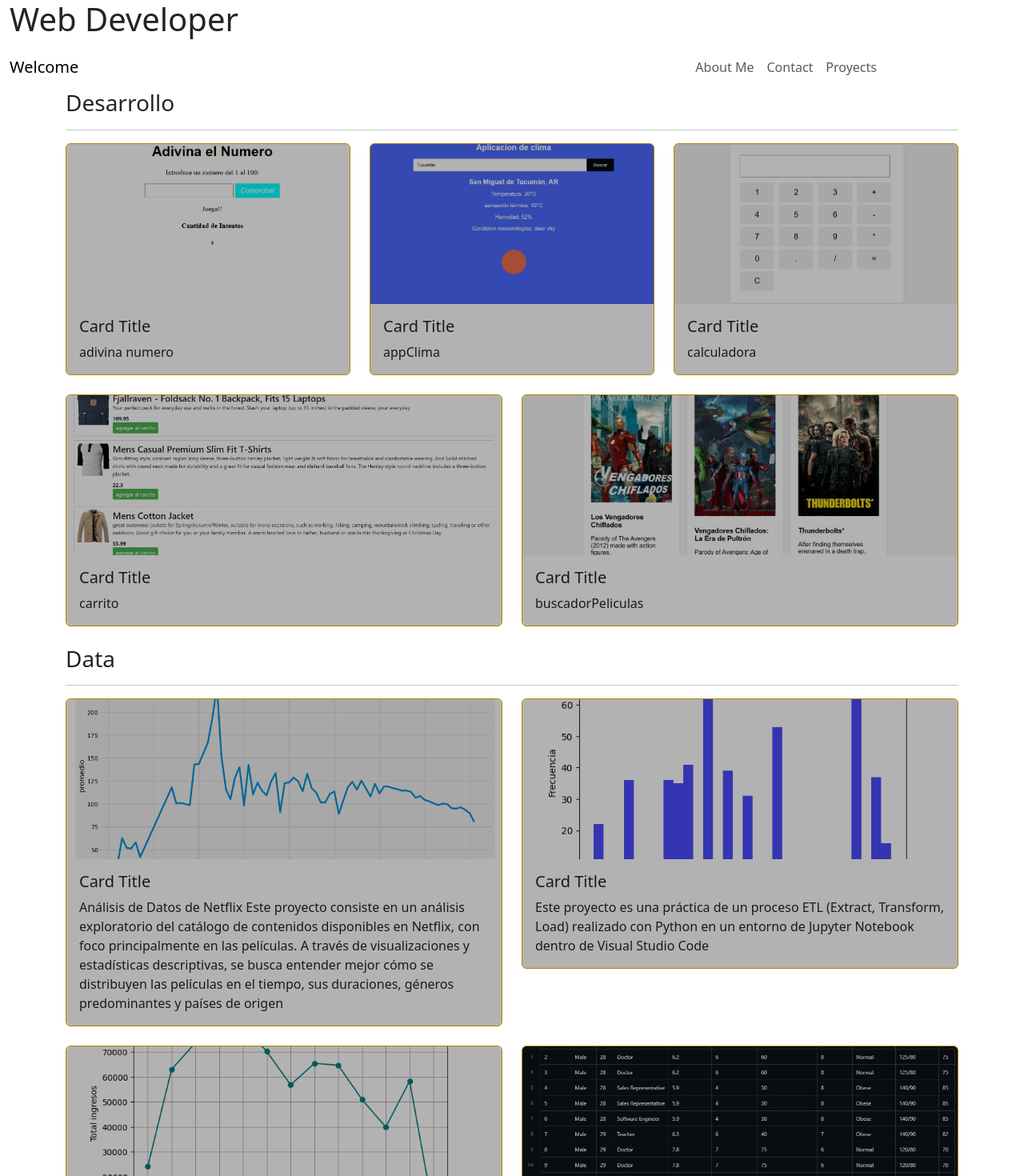
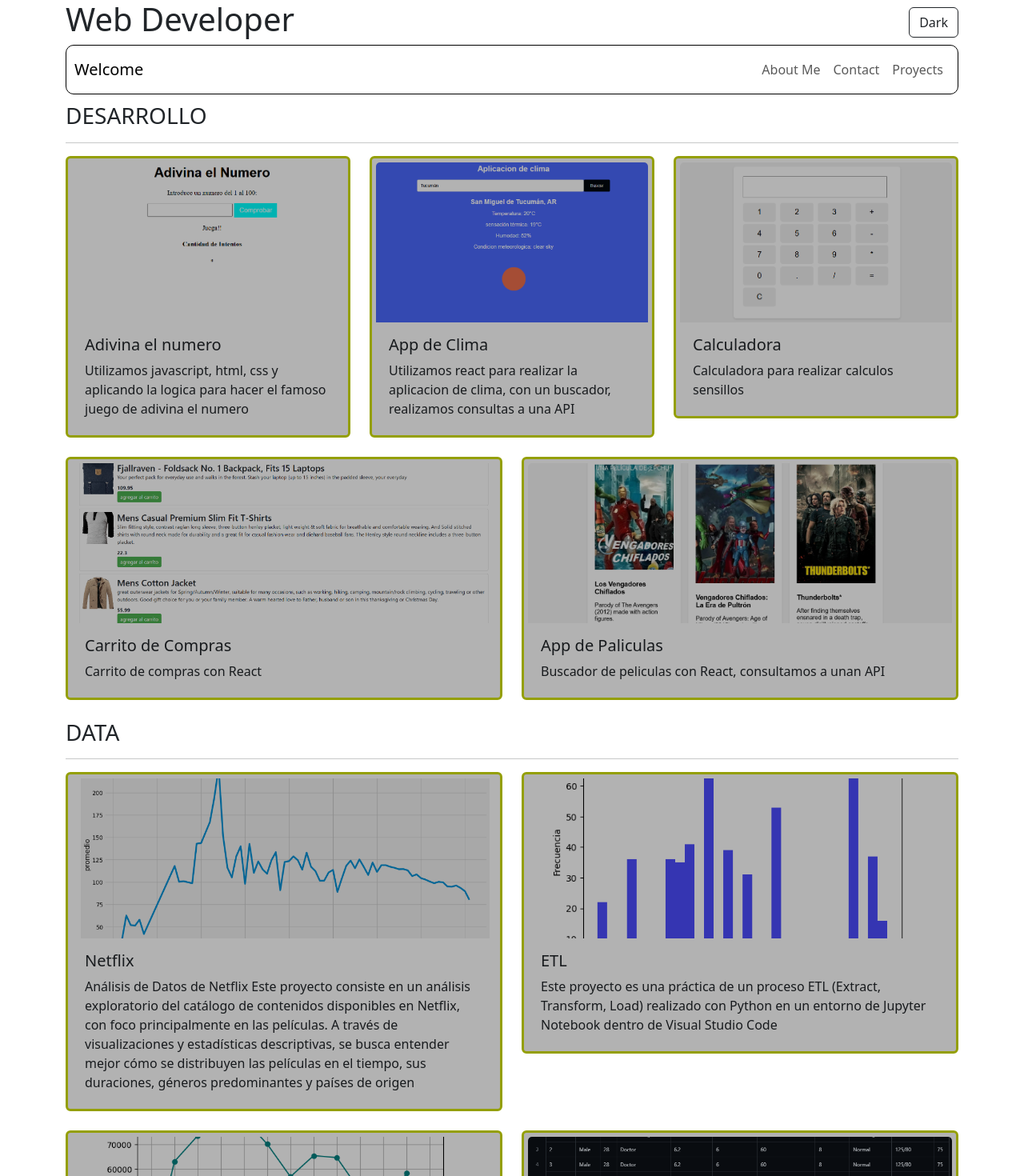
Before and after one commit to nicolasinigo/porfolioWeb, a React (Vite) app: page /proyects in a window 1280 px wide. Shown: the top 1470 px of the page at 80% size. Built offline with nearby package versions, Linux system fonts and the light colour scheme.

Commit message:
ajustamos los tamaños y estilos

```diff
--- a/src/components/card/Cards.jsx
+++ b/src/components/card/Cards.jsx
@@ -2,18 +2,18 @@ import React from "react";
 import Card from "react-bootstrap/Card";
 import "./Cards.css";
 
-const Cards = ({imagen,data}) => {
+const Cards = ({imagen,data,titulo}) => {
   return (
     <div>
       <div className="card-img-hover" >
-        <Card border="warning">
+        <Card className="border-carta">
           <Card.Img variant="top" src={imagen} className="img-fluid" style={{
             height: "200px",
             objectFit: "cover",
             width: "100%",
           }} />
           <Card.Body>
-            <Card.Title>Card Title</Card.Title>
+            <Card.Title>{titulo}</Card.Title>
             <Card.Text>
               {data}
             </Card.Text>
--- a/src/components/card/cards.css
+++ b/src/components/card/cards.css
@@ -6,3 +6,8 @@
 .card-img-hover:hover {
   filter: brightness(100%);
 }
+
+.border-carta{
+  border: 3px solid rgb(212, 227, 6);
+  padding: 5px;
+}
--- a/src/components/header/Header.jsx
+++ b/src/components/header/Header.jsx
@@ -1,21 +1,22 @@
-import React from "react";
-import Container from "react-bootstrap/Container";
+import "./header.css"
 import Nav from "react-bootstrap/Nav";
 import Navbar from "react-bootstrap/Navbar";
+import Button from "react-bootstrap/Button";
 
 const Header = () => {
   return (
-    <div className="row container">
-      <h1 className="col">Web Developer</h1>
-      <Navbar>
-        <Container>
+    <div className="container">
+      <div className="d-flex justify-content-between align-items-center">
+        <h1>Web Developer</h1>
+        <Button variant="outline-dark">Dark</Button>
+      </div>
+      <Navbar className=" navbar-bordered d-flex justify-content-between align-items-center">
           <Navbar.Brand href="/">Welcome</Navbar.Brand>
           <Nav>
             <Nav.Link href="/aboutMe">About Me</Nav.Link>
             <Nav.Link href="/contact">Contact</Nav.Link>
             <Nav.Link href="/proyects">Proyects</Nav.Link>
           </Nav>
-        </Container>
       </Navbar>
     </div>
   );
--- /dev/null
+++ b/src/components/header/header.css
@@ -0,0 +1,6 @@
+.navbar-bordered {
+  border: 1px solid black;
+  border-radius: 10px;
+  padding: 10px;
+  margin-bottom: 10px;
+}
--- a/src/components/main/AboutMe.jsx
+++ b/src/components/main/AboutMe.jsx
@@ -6,14 +6,15 @@ import Row from "react-bootstrap/Row";
 import Col from "react-bootstrap/Col";
 import Image from "react-bootstrap/Image";
 import foto from "../../../public/fotoMia.jpg";
+import ListGroup from 'react-bootstrap/ListGroup';
 
 const AboutMe = () => {
   return (
     <div>
       <Container>
-        <Row>
-          <Col>
-            <Card fluid>
+        <Row className="align-items-stretch" style={{ height: "600px" }}>
+          <Col md={6} className="d-flex">
+            <Card className="w-100">
               <Card.Body>
                 <Card.Title>
                   {datos.nombre} {datos.apellido}
@@ -22,24 +23,33 @@ const AboutMe = () => {
                   {datos.titulo}
                 </Card.Subtitle>
                 <Card.Text>
-                  Comencé en el desarrollo web hace
-                  3 años de forma autodidacta, practicando con diseños de
-                  páginas y desarrollando habilidades como la autogestión y el
-                  aprendizaje continuo. Luego, completé un curso de
-                  Desarrollador Fullstack en la UTNFRT, donde fortalecí el
-                  trabajo en equipo, liderazgo y adaptación a distintos roles.
-                  Actualmente estudio programación en la misma universidad. Me
-                  motiva seguir aprendiendo y me destaco por mi compromiso,
-                  responsabilidad, pensamiento creativo y capacidad para
-                  resolver problemas.
+                  Comencé en el desarrollo web hace 3 años de forma autodidacta,
+                  practicando con diseños de páginas y desarrollando habilidades
+                  como la autogestión y el aprendizaje continuo. Luego, completé
+                  un curso de Desarrollador Fullstack en la UTNFRT, donde
+                  fortalecí el trabajo en equipo, liderazgo y adaptación a
+                  distintos roles. Actualmente estudio programación en la misma
+                  universidad. Me motiva seguir aprendiendo y me destaco por mi
+                  compromiso, responsabilidad, pensamiento creativo y capacidad
+                  para resolver problemas.
                 </Card.Text>
+                <Card.Subtitle className="mb-2 text-muted">
+                  Hoobis:
+                </Card.Subtitle>
+                <ListGroup className="list-group-flush">
+                  <ListGroup.Item>{datos.hobbis.boxeo}</ListGroup.Item>
+                  <ListGroup.Item>{datos.hobbis.gym}</ListGroup.Item>
+                  <ListGroup.Item>{datos.hobbis.trekking}</ListGroup.Item>
+                </ListGroup>
                 <Card.Link href="#">Card Link</Card.Link>
                 <Card.Link href="#">Another Link</Card.Link>
               </Card.Body>
             </Card>
           </Col>
-          <Col>
-            <Image src={foto} fluid />
+          <Col md={6}>
+          <div className="h-100">
+            <Image src={foto} style={{ height: "100%", width: "100%", objectFit: "cover" }}/>
+          </div>
           </Col>
         </Row>
       </Container>
--- a/src/components/main/Proyects.jsx
+++ b/src/components/main/Proyects.jsx
@@ -18,29 +18,29 @@ import data from "../../datos"
 const Proyects = () => {
   return (
     <Container>
-      <h3>Desarrollo</h3>
+      <h3>DESARROLLO</h3>
       <hr />
       <Row>
-        <Col><Cards imagen={adivinaNumero} data={data.proyectos.adivinaNumero}/></Col>
-        <Col><Cards imagen={clima} data={data.proyectos.appClima}/></Col>
-        <Col><Cards imagen={calculadora} data={data.proyectos.calculadora}/></Col>
+        <Col><Cards imagen={adivinaNumero} data={data.proyectos.adivinaNumero} titulo={"Adivina el numero"}/></Col>
+        <Col><Cards imagen={clima} data={data.proyectos.appClima} titulo={"App de Clima"}/></Col>
+        <Col><Cards imagen={calculadora} data={data.proyectos.calculadora} titulo={"Calculadora"}/></Col>
       </Row>
       <br />
       <Row>
-        <Col><Cards imagen={carrito} data={data.proyectos.carrito}/></Col>
-        <Col><Cards imagen={peliculas} data={data.proyectos.bucadorPeliculas}/></Col>
+        <Col><Cards imagen={carrito} data={data.proyectos.carrito} titulo={"Carrito de Compras"}/></Col>
+        <Col><Cards imagen={peliculas} data={data.proyectos.bucadorPeliculas} titulo={"App de Paliculas"}/></Col>
       </Row>
       <br />
-      <h3>Data</h3>
+      <h3>DATA</h3>
       <hr />
       <Row>
-        <Col><Cards imagen={netflix} data={data.proyectos.netflix}/></Col>
-        <Col><Cards imagen={etl} data={data.proyectos.etl}/></Col>
+        <Col><Cards imagen={netflix} data={data.proyectos.netflix} titulo={"Netflix"}/></Col>
+        <Col><Cards imagen={etl} data={data.proyectos.etl} titulo={"ETL"}/></Col>
       </Row>
       <br />
       <Row>
-        <Col><Cards imagen={sales} data={data.proyectos.sales}/></Col>
-        <Col><Cards imagen={sleep} data={data.proyectos.sleep}/></Col>
+        <Col><Cards imagen={sales} data={data.proyectos.sales} titulo={"Salarios"}/></Col>
+        <Col><Cards imagen={sleep} data={data.proyectos.sleep} titulo={"Sueño"}/></Col>
       </Row>
     </Container>
   )
--- a/src/datos.js
+++ b/src/datos.js
@@ -4,12 +4,17 @@ const datos = {
   titulo: "tecnico universitario en programacion",
   telefono: "3814142367",
   gmail: "ninigo@gmail.com",
+  hobbis:{
+    gym:"Gimnasio",
+    boxeo:"Boxeo",
+    trekking:"trekking"
+  },
   proyectos: {
-    adivinaNumero: "adivina numero",
-    appClima: "appClima",
-    calculadora: "calculadora",
-    carrito: "carrito",
-    bucadorPeliculas: "buscadorPeliculas",
+    adivinaNumero: "Utilizamos javascript, html, css y aplicando la logica para hacer el famoso juego de adivina el numero ",
+    appClima: "Utilizamos react para realizar la aplicacion de clima, con un buscador, realizamos consultas a una API",
+    calculadora: "Calculadora para realizar calculos sensillos",
+    carrito:"Carrito de compras con React",
+    bucadorPeliculas: "Buscador de peliculas con React, consultamos a unan API",
     netflix:
       "Análisis de Datos de Netflix Este proyecto consiste en un análisis exploratorio del catálogo de contenidos disponibles en Netflix, con foco principalmente en las películas. A través de visualizaciones y estadísticas descriptivas, se busca entender mejor cómo se distribuyen las películas en el tiempo, sus duraciones, géneros predominantes y países de origen",
     etl: " Este proyecto es una práctica de un proceso ETL (Extract, Transform, Load) realizado con Python en un entorno de Jupyter Notebook dentro de Visual Studio Code",
```
